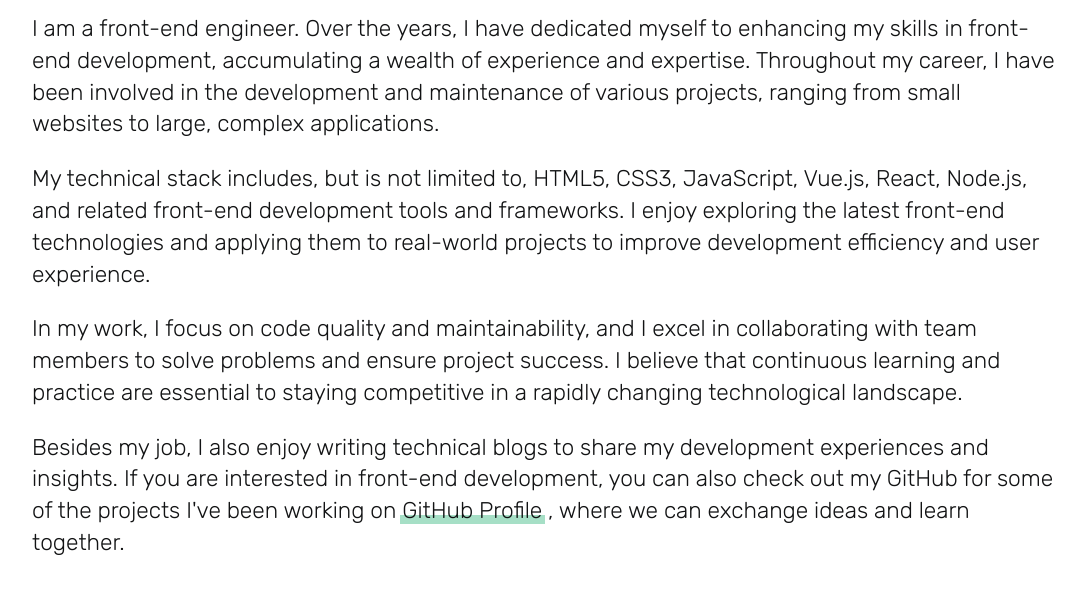
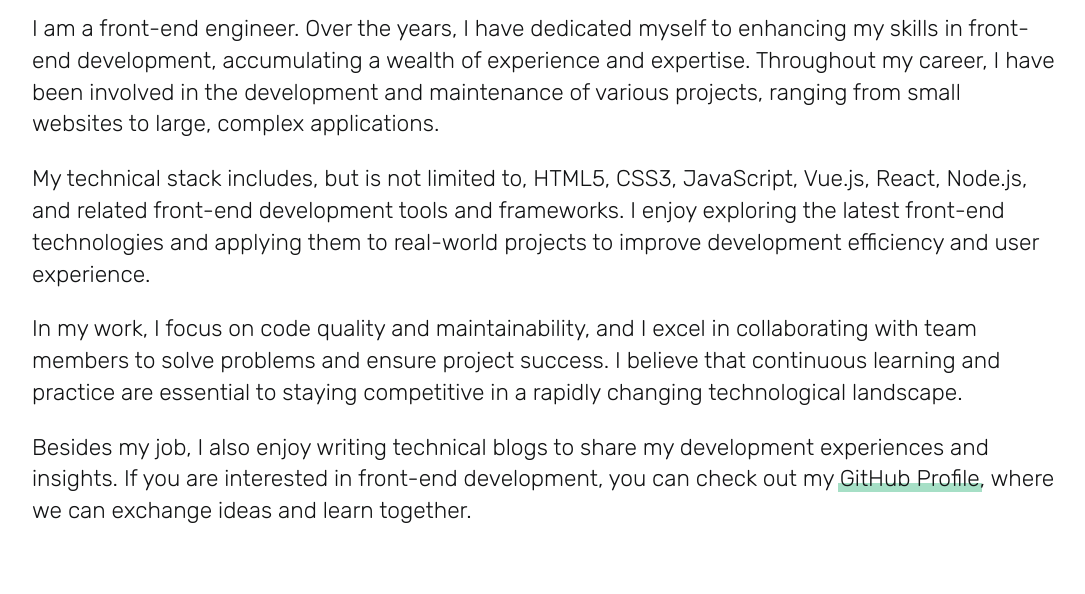
Before and after one commit to pm981206/panmin.me, a plain HTML site: page index.html in a window 1280 px wide. Shown: the part 250-844 px from the top of the page, without its empty margins (96-1181 px from the left). Drawn offline with Linux system fonts and the light colour scheme.

Commit message:
feat: update doc

```diff
--- a/index.html
+++ b/index.html
@@ -30,9 +30,9 @@
     </p>
     <p>
         Besides my job, I also enjoy writing technical blogs to share my development experiences and insights. If you
-        are interested in front-end development, you can also check out my GitHub for some of the projects I've been
-        working on <a href="https://github.com/pm981206" target="_blank" rel="noopener noreferrer">GitHub Profile</a>
-        , where we can exchange ideas and learn together.
+        are interested in front-end development, you can check out my <a href="https://github.com/pm981206"
+            target="_blank" rel="noopener noreferrer">GitHub Profile</a>, where we can exchange ideas and
+        learn together.
     </p>
 </body>
 
```
